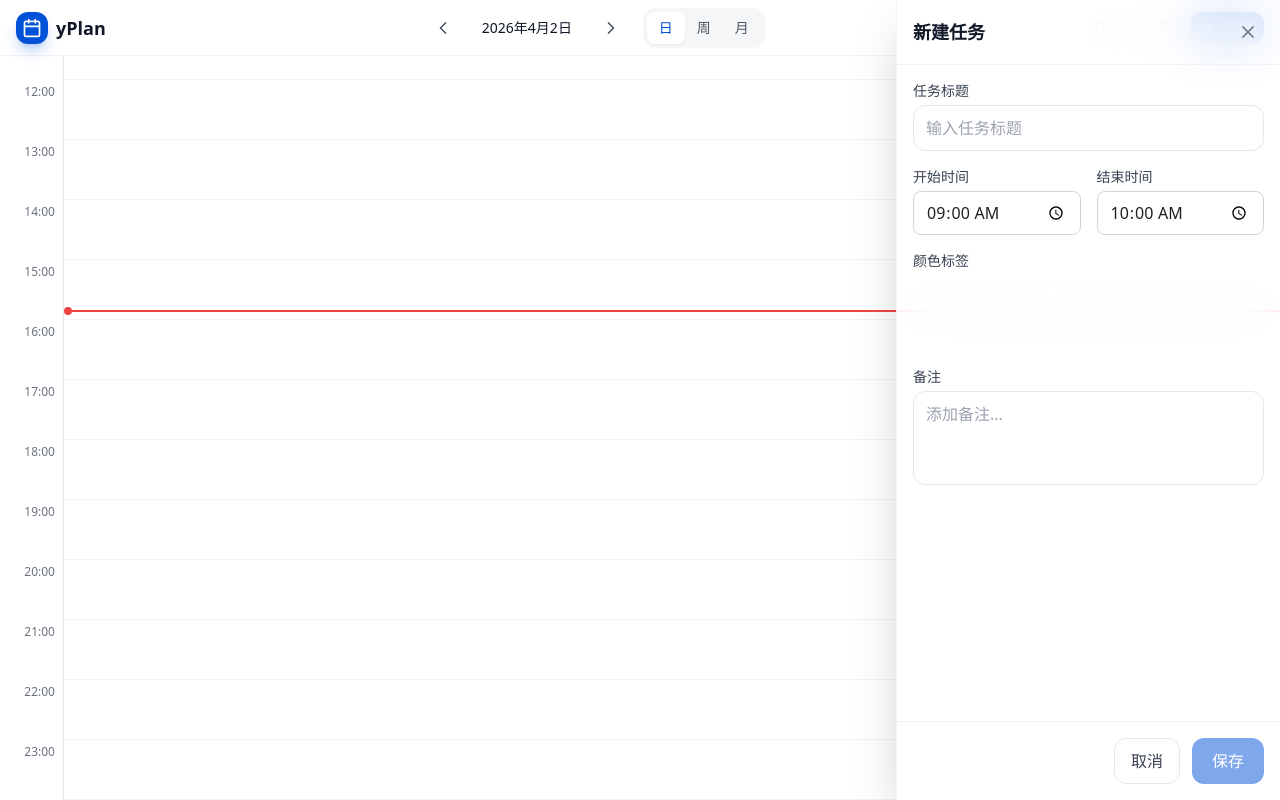
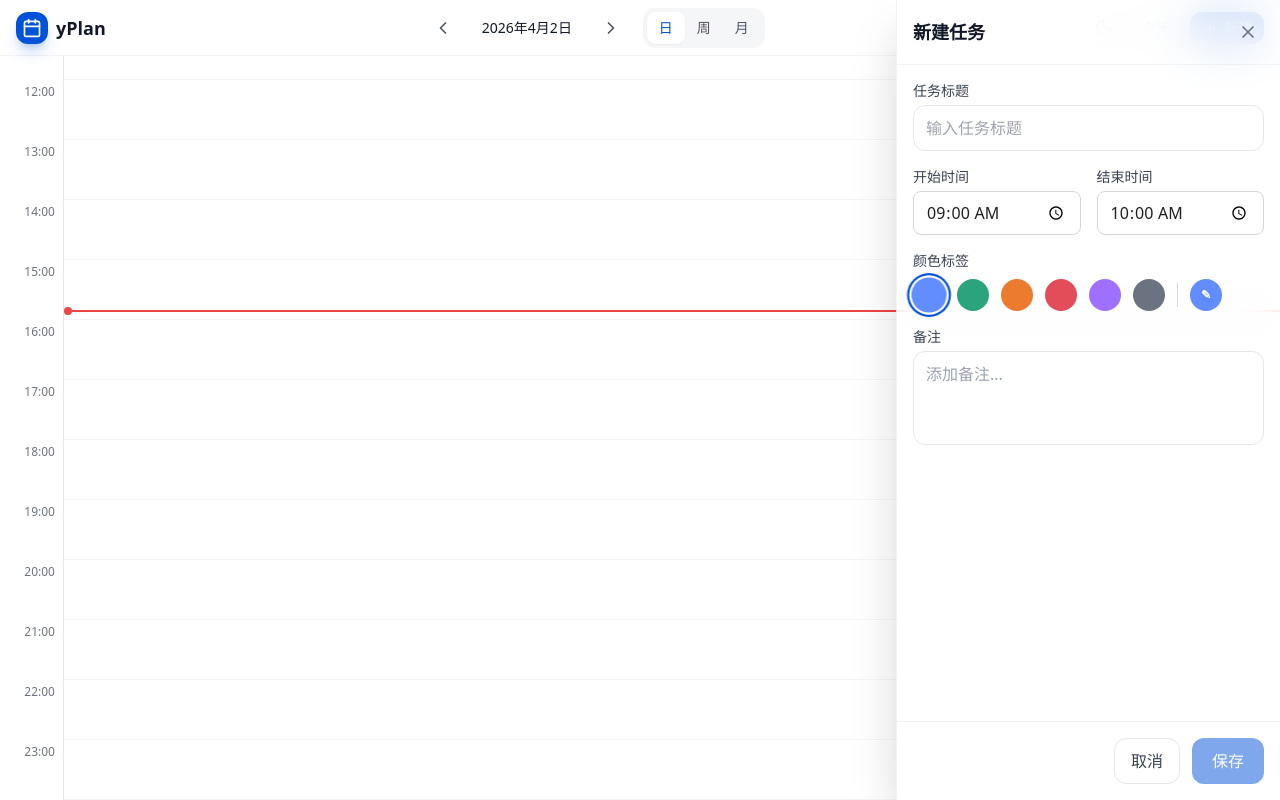
Before and after one commit to nsernamee/yPlan, a Vue app: page / in a window 1280 px wide. Both pictures are taken after a click on the button "新建". Built offline with nearby package versions, Linux system fonts and the light colour scheme.

Commit message:
修改
修复颜色设置

```diff
--- a/src/components/calendar/MonthView.vue
+++ b/src/components/calendar/MonthView.vue
@@ -4,11 +4,36 @@ import { useTaskStore } from '@/stores/task'
 import { useViewStore } from '@/stores/view'
 import { useDragStore } from '@/stores/drag'
 import { TASK_COLORS } from '@/types'
+import type { Task } from '@/types'
 import dayjs from 'dayjs'
 
 const taskStore = useTaskStore()
 const viewStore = useViewStore()
 const dragStore = useDragStore()
+
+// 预设颜色
+const presetColors = ['blue', 'green', 'orange', 'red', 'purple', 'gray']
+
+// 获取任务颜色样式
+function getTaskColorStyle(task: Task) {
+  const isCustomColor = !presetColors.includes(task.color)
+
+  if (isCustomColor) {
+    return {
+      bg: '',
+      text: '',
+      customBg: `${task.color}20`,
+      customText: task.color
+    }
+  }
+
+  return {
+    bg: TASK_COLORS[task.color as keyof typeof TASK_COLORS].bg,
+    text: TASK_COLORS[task.color as keyof typeof TASK_COLORS].text,
+    customBg: '',
+    customText: ''
+  }
+}
 
 // 月视图网格（6行 x 7列）
 const monthGrid = computed(() => {
@@ -163,10 +188,14 @@ onUnmounted(() => {
             @pointerdown="handleTaskDragStart(task, $event)"
             :class="[
               'text-xs px-1.5 py-0.5 rounded truncate cursor-pointer select-none',
-              TASK_COLORS[task.color].bg,
-              TASK_COLORS[task.color].text,
+              getTaskColorStyle(task).bg,
+              getTaskColorStyle(task).text,
               'hover:opacity-80 active:opacity-60'
             ]"
+            :style="getTaskColorStyle(task).customBg ? {
+              backgroundColor: getTaskColorStyle(task).customBg,
+              color: getTaskColorStyle(task).customText
+            } : undefined"
           >
             {{ task.title }}
           </div>
--- a/src/components/common/ColorPicker.vue
+++ b/src/components/common/ColorPicker.vue
@@ -1,8 +1,8 @@
 <script setup lang="ts">
-import { COLOR_OPTIONS } from '@/utils/constants'
+import { ref, watch, computed } from 'vue'
 import type { TaskColor } from '@/types'
 
-defineProps<{
+const props = defineProps<{
   modelValue: TaskColor
 }>()
 
@@ -10,44 +10,107 @@ const emit = defineEmits<{
   'update:modelValue': [value: TaskColor]
 }>()
 
-function selectColor(color: TaskColor) {
+// 预设颜色
+const presetColors: { color: TaskColor; hex: string }[] = [
+  { color: 'blue', hex: '#618DFF' },
+  { color: 'green', hex: '#2BA47D' },
+  { color: 'orange', hex: '#ED7B2F' },
+  { color: 'red', hex: '#E34D59' },
+  { color: 'purple', hex: '#9F6FFF' },
+  { color: 'gray', hex: '#6B7280' },
+]
+
+// 判断是否为自定义颜色
+const isCustomColor = computed(() => {
+  return !presetColors.some(p => p.color === props.modelValue)
+})
+
+// 自定义颜色值
+const customColor = ref('#618DFF')
+
+// 监听 modelValue 变化，同步自定义颜色
+watch(() => props.modelValue, (newColor) => {
+  if (isCustomColor.value) {
+    customColor.value = newColor
+  }
+}, { immediate: true })
+
+// 当前显示的颜色（用于自定义颜色预览）
+const currentDisplayColor = computed(() => {
+  if (isCustomColor.value) {
+    return props.modelValue
+  }
+  const preset = presetColors.find(p => p.color === props.modelValue)
+  return preset?.hex || '#618DFF'
+})
+
+function selectPresetColor(color: TaskColor) {
   emit('update:modelValue', color)
+}
+
+function handleCustomColorChange(event: Event) {
+  const target = event.target as HTMLInputElement
+  customColor.value = target.value
+  emit('update:modelValue', customColor.value)
+}
+
+function handleCustomColorClick() {
+  // 如果当前是自定义颜色，继续编辑；否则从当前颜色开始
+  if (!isCustomColor.value) {
+    customColor.value = currentDisplayColor.value
+  }
 }
 </script>
 
 <template>
   <div>
-    <label class="block text-sm font-medium text-gray-700 mb-2">颜色标签</label>
-    <div class="flex flex-wrap gap-2">
+    <label class="block text-sm font-medium text-gray-700 dark:text-gray-300 mb-2">颜色标签</label>
+    <div class="flex items-center gap-3">
+      <!-- 预设颜色 -->
       <button
-        v-for="option in COLOR_OPTIONS"
-        :key="option.value"
-        @click="selectColor(option.value)"
+        v-for="preset in presetColors"
+        :key="preset.color"
+        @click="selectPresetColor(preset.color)"
         :class="[
-          'px-3 py-1.5 rounded-lg text-sm font-medium transition-all',
-          modelValue === option.value
-            ? 'ring-2 ring-offset-2'
-            : 'hover:scale-105'
+          'w-8 h-8 rounded-full transition-all duration-200',
+          'hover:scale-110 hover:shadow-lg',
+          modelValue === preset.color
+            ? 'ring-2 ring-offset-2 ring-primary scale-110 shadow-md'
+            : 'hover:ring-2 hover:ring-offset-2 hover:ring-gray-300 dark:hover:ring-gray-600'
         ]"
-        :style="{
-          backgroundColor: `var(--color-task-${option.value})`,
-          color: 'white',
-          '--tw-ring-color': `var(--color-task-${option.value})`,
-        }"
-      >
-        {{ option.label }}
-      </button>
+        :style="{ backgroundColor: preset.hex }"
+        :title="preset.color"
+      />
+
+      <!-- 分隔线 -->
+      <div class="w-px h-6 bg-gray-300 dark:bg-gray-600" />
+
+      <!-- 自定义颜色选择器 -->
+      <div class="relative">
+        <button
+          @click="handleCustomColorClick"
+          :class="[
+            'w-8 h-8 rounded-full transition-all duration-200 flex items-center justify-center overflow-hidden',
+            'hover:scale-110 hover:shadow-lg',
+            isCustomColor
+              ? 'ring-2 ring-offset-2 ring-primary scale-110 shadow-md'
+              : 'hover:ring-2 hover:ring-offset-2 hover:ring-gray-300 dark:hover:ring-gray-600'
+          ]"
+          :style="{ backgroundColor: currentDisplayColor }"
+          title="自定义颜色"
+        >
+          <span class="text-white text-xs font-bold drop-shadow-md">✎</span>
+        </button>
+
+        <!-- 隐藏的颜色输入 -->
+        <input
+          type="color"
+          :value="customColor"
+          @input="handleCustomColorChange"
+          @click="handleCustomColorClick"
+          class="absolute inset-0 w-full h-full opacity-0 cursor-pointer"
+        />
+      </div>
     </div>
   </div>
 </template>
-
-<style scoped>
-:root {
-  --color-task-blue: #618DFF;
-  --color-task-green: #2BA47D;
-  --color-task-orange: #ED7B2F;
-  --color-task-red: #E34D59;
-  --color-task-purple: #9F6FFF;
-  --color-task-gray: #6B7280;
-}
-</style>
--- a/src/components/common/DragPreview.vue
+++ b/src/components/common/DragPreview.vue
@@ -32,10 +32,29 @@ const previewStyle = computed(() => {
   }
 })
 
+// 预设颜色
+const presetColors = ['blue', 'green', 'orange', 'red', 'purple', 'gray']
+
+// 判断是否为自定义颜色
+const isCustomColor = computed(() => {
+  return dragStore.draggingTask && !presetColors.includes(dragStore.draggingTask.color)
+})
+
 // 任务颜色样式
 const colorStyle = computed(() => {
   if (!dragStore.draggingTask) return {}
-  return TASK_COLORS[dragStore.draggingTask.color]
+
+  if (isCustomColor.value) {
+    return {
+      bg: '',
+      border: '',
+      text: '',
+      customBg: dragStore.draggingTask.color,
+      customBorder: dragStore.draggingTask.color,
+    }
+  }
+
+  return TASK_COLORS[dragStore.draggingTask.color as keyof typeof TASK_COLORS]
 })
 
 // 任务信息
@@ -63,17 +82,23 @@ const taskTime = computed(() => {
       <div
         :class="[
           'absolute inset-0 backdrop-blur-xl',
-          colorStyle.bg,
+          !isCustomColor && colorStyle.bg,
           'opacity-95'
         ]"
+        :style="isCustomColor ? {
+          backgroundColor: `${colorStyle.customBg}20`
+        } : undefined"
       />
 
       <!-- 边框 -->
       <div
         :class="[
           'absolute inset-0 border-l-4 rounded-2xl',
-          colorStyle.border
+          !isCustomColor && colorStyle.border
         ]"
+        :style="isCustomColor ? {
+          borderLeftColor: colorStyle.customBorder
+        } : undefined"
       />
 
       <!-- 内容 -->
--- a/src/components/task/TaskSlider.vue
+++ b/src/components/task/TaskSlider.vue
@@ -26,8 +26,29 @@ const taskStore = useTaskStore()
 const dragStore = useDragStore()
 const { isDragging, dragType, hasMoved, dragMode, startDrag } = useDrag()
 
+// 预设颜色
+const presetColors = ['blue', 'green', 'orange', 'red', 'purple', 'gray']
+
+// 判断是否为自定义颜色
+const isCustomColor = computed(() => {
+  return !presetColors.includes(props.task.color)
+})
+
 // 颜色样式
-const colorStyle = computed(() => TASK_COLORS[props.task.color])
+const colorStyle = computed(() => {
+  if (isCustomColor.value) {
+    // 自定义颜色：直接使用 hex 值
+    return {
+      bg: '',
+      border: '',
+      text: '',
+      customBg: props.task.color,
+      customBorder: props.task.color,
+    }
+  }
+  // 预设颜色：使用 TASK_COLORS
+  return TASK_COLORS[props.task.color as keyof typeof TASK_COLORS]
+})
 
 // 元素引用
 const sliderRef = ref<HTMLElement | null>(null)
@@ -272,8 +293,8 @@ onUnmounted(() => {
     ref="sliderRef"
     :class="[
       'task-slider rounded-xl border-l-4 overflow-hidden',
-      colorStyle.bg,
-      colorStyle.border,
+      !isCustomColor && colorStyle.bg,
+      !isCustomColor && colorStyle.border,
       'glass-light',
       'dark:glass-light-dark',
       {
@@ -284,6 +305,10 @@ onUnmounted(() => {
         'dragging-resize': isDragging && (dragType === 'resize-start' || dragType === 'resize-end')
       }
     ]"
+    :style="isCustomColor ? {
+      backgroundColor: `${colorStyle.customBg}20`,
+      borderLeftColor: colorStyle.customBorder
+    } : undefined"
     @pointerdown="(e) => handlePointerDown(e, 'move')"
     @click.stop
   >
--- a/src/types/index.ts
+++ b/src/types/index.ts
@@ -1,5 +1,5 @@
-// 任务颜色类型
-export type TaskColor = 'blue' | 'green' | 'orange' | 'red' | 'purple' | 'gray'
+// 任务颜色类型（预设颜色或自定义 hex 值）
+export type TaskColor = 'blue' | 'green' | 'orange' | 'red' | 'purple' | 'gray' | string
 
 // 任务接口
 export interface Task {
```
